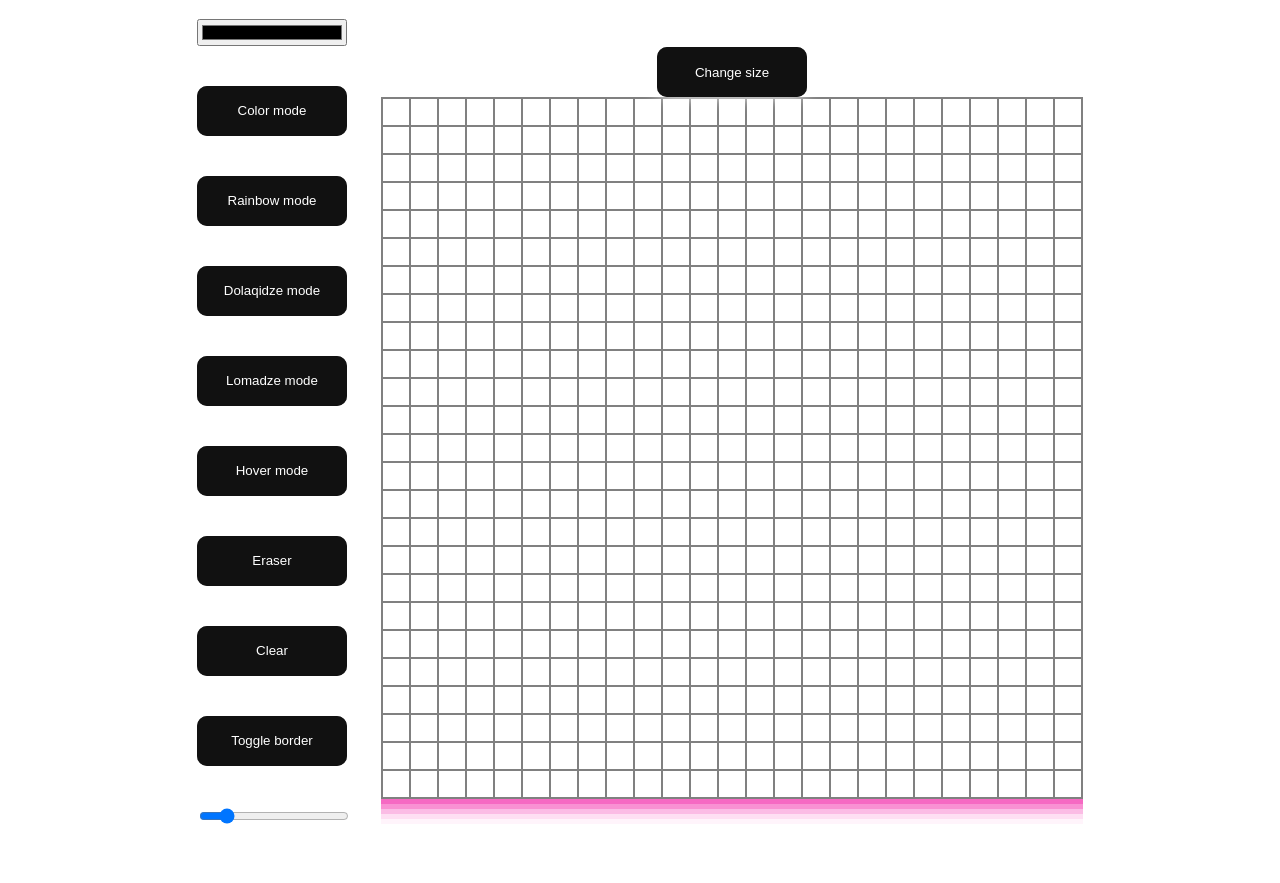
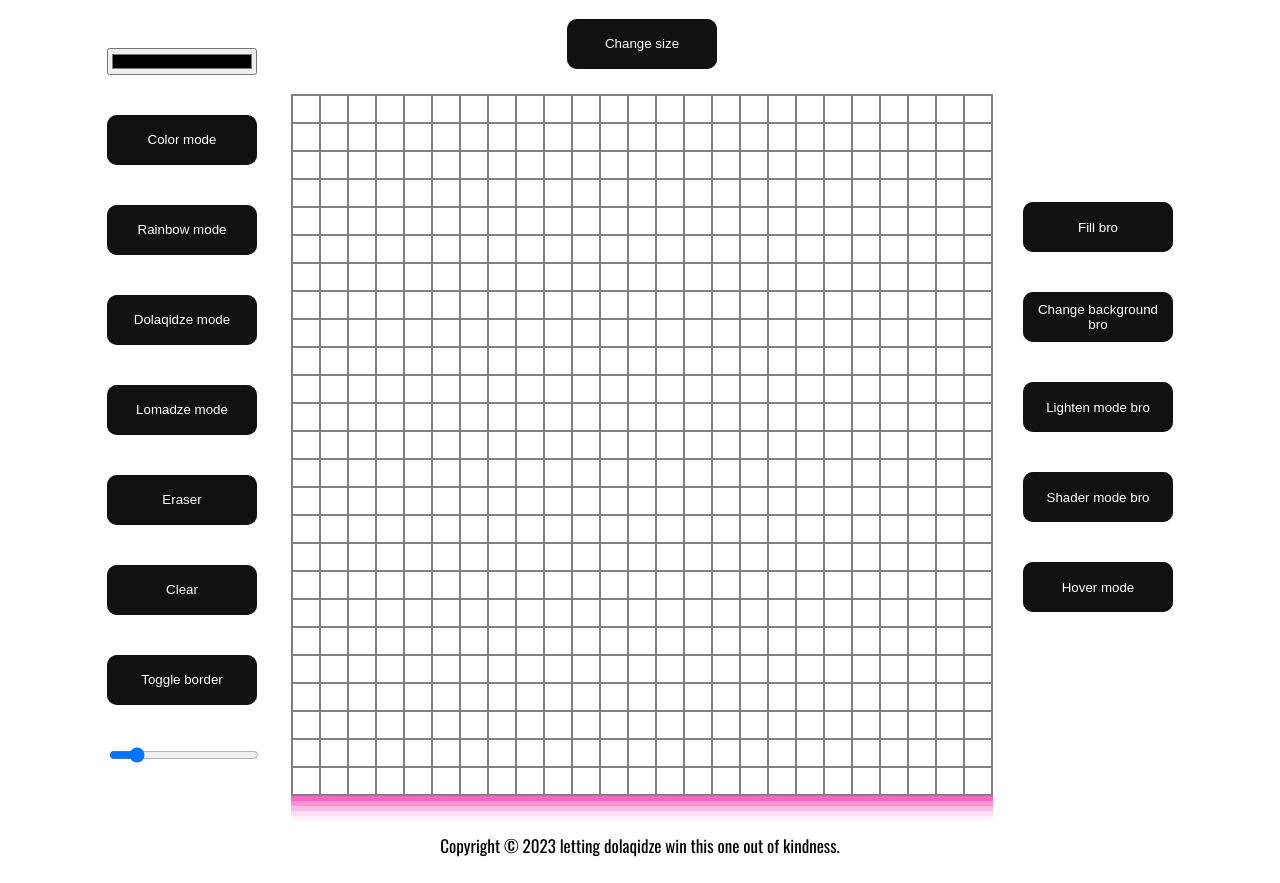
Before and after one commit to Devdaa/Etch-A-Sketch, a plain HTML site: page index.html in a window 1280 px wide. Shown: the part 79-962 px from the top of the page. Before the commit the page ends 915 px from the top, so only its background shows below. Drawn offline with nearby package versions, Linux system fonts and the light colour scheme.

Commit message:
spoilers

```diff
--- a/index.html
+++ b/index.html
@@ -21,7 +21,6 @@
             <button id="rainbowBtn" class="glow-on-hover">Rainbow mode</button>
             <button id="dolaBtn" class="glow-on-hover">Dolaqidze mode</button>
             <button id="lomadzeBtn" class="glow-on-hover">Lomadze mode</button>
-            <button id="hoverBtn" class="glow-on-hover">Hover mode</button>
             <button id="eraserBtn" class="glow-on-hover">Eraser</button>
             <button id="clearBtn" class="glow-on-hover">Clear</button>
             <button id="toggleBorder" class="glow-on-hover">Toggle border</button>
@@ -30,11 +29,26 @@
             </div>
         </div>
         <div class="right-side">
-            <button id="popup" onclick="sizePopup()" class="glow-on-hover">Change size</button>
+            <button id="popup" onclick="sizePopup()" class="glow-on-hover" style="margin-bottom: 25px;">Change size</button>
             <div class="grid"></div>
         </div>
+        <div class="mega-right-side">
+            <button id="fillBro" class="glow-on-hover" onclick=alertBro()>Fill bro</button>
+            <button id="bgBrp" class="glow-on-hover " onclick=alertBro()>Change background bro</button>
+            <button id="lightenBro" class="glow-on-hover" onclick=alertBro()>Lighten mode bro</button>
+            <button id="shaderBro" class="glow-on-hover" onclick=alertBro()>Shader mode bro</button>
+            <button id="hoverBtn" class="glow-on-hover" onclick=alertBro()>Hover mode</button>
+        </div>
     </main>
-
+    <footer class="footer">
+        <p>
+          Copyright ©
+          <script>
+            document.write(new Date().getFullYear())
+          </script>
+          letting dolaqidze win this one out of kindness.
+        </p>
+      </footer>
     <script src="scripts.js"></script>
 </body>
 </html>
--- a/scripts.js
+++ b/scripts.js
@@ -168,3 +168,9 @@ function sizePopup(){
         createGrid(size);
     }
 }
+
+
+function alertBro(){
+    let message = "sorry bro work in progress bro"
+    alert(message);
+}
--- a/styles.css
+++ b/styles.css
@@ -20,6 +20,12 @@ main{
 }
 
 .options{
+    display: flex;
+    flex-direction: column;
+    gap: 40px;
+}
+
+.mega-right-side{
     display: flex;
     flex-direction: column;
     gap: 40px;
@@ -100,3 +106,13 @@ main{
 .fractionBorder{
     border: 1px gray solid;
 }
+
+footer {
+    margin-top: 20px;
+    font-family: 'Oswald', sans-serif;
+    display: flex;
+    align-items: center;
+    justify-content: center;
+    width: 100%;
+    font-size: 17px;
+}
```
